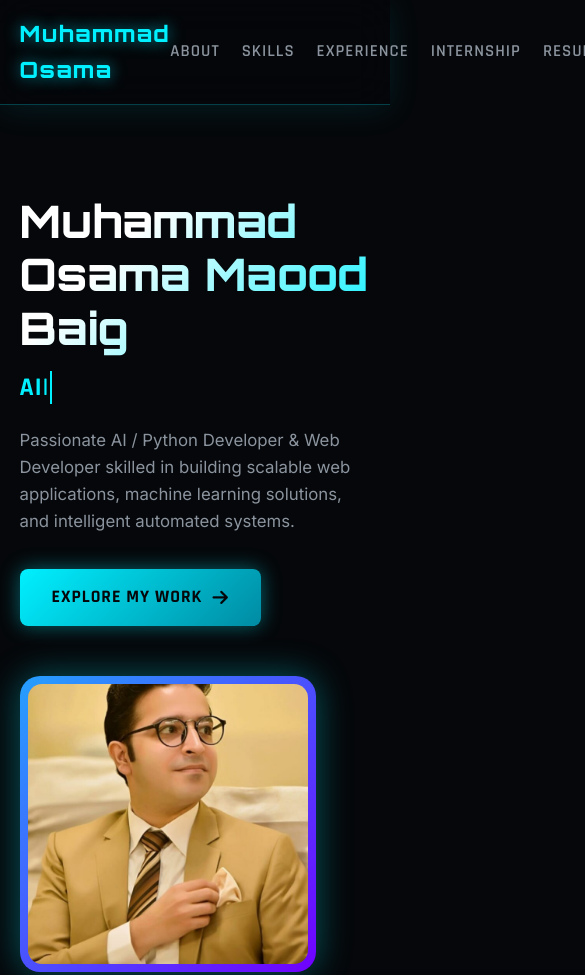
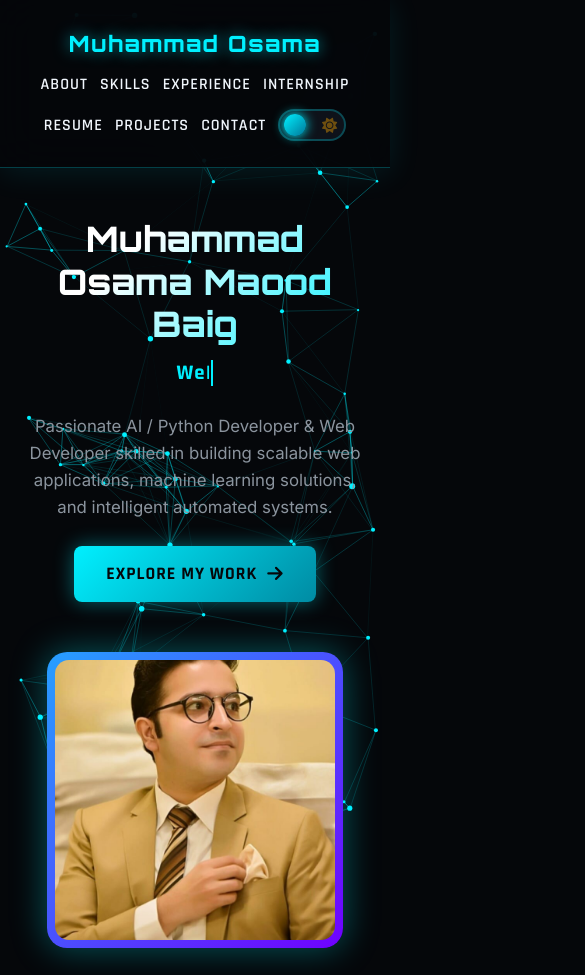
Before and after one commit to osamamaoodbaig786-alt/osama_portfolio, a plain HTML site: page index.html in a window 390 px wide. Shown: the top 975 px of the page, 585 px wide, since content can reach past the window. Drawn offline with Linux system fonts and the light colour scheme.

Commit message:
Fix mobile responsive layout and navbar theme

```diff
--- a/index.html
+++ b/index.html
@@ -75,6 +75,8 @@
             display: flex;
             justify-content: space-between;
             align-items: center;
+            flex-wrap: wrap;
+            gap: 10px;
         }
         .logo {
             font-family: var(--font-heading);
@@ -88,15 +90,16 @@
         .nav-links {
             list-style: none;
             display: flex;
-            gap: 22px;
+            gap: 20px;
             align-items: center;
+            flex-wrap: wrap;
         }
         .nav-links a {
             font-family: var(--font-sub);
             color: var(--text-muted);
             text-decoration: none;
             font-weight: 600;
-            font-size: 1.05rem;
+            font-size: 1rem;
             letter-spacing: 1px;
             text-transform: uppercase;
             transition: all 0.3s ease;
@@ -162,7 +165,7 @@
             flex-wrap: wrap;
             gap: 50px;
         }
-        .hero-content { flex: 1; min-width: 320px; }
+        .hero-content { flex: 1; min-width: 280px; }
         .hero-content h1 {
             font-family: var(--font-heading);
             font-size: 2.8rem;
@@ -220,6 +223,7 @@
             background-size: 300% 300%;
             animation: gradientBorder 5s ease infinite;
             box-shadow: 0 0 35px rgba(0, 240, 255, 0.35);
+            margin: 0 auto;
         }
         @keyframes gradientBorder {
             0% { background-position: 0% 50%; }
@@ -442,6 +446,37 @@
             background: linear-gradient(135deg, #111827, #008ba3);
             -webkit-background-clip: text; -webkit-text-fill-color: transparent;
         }
+
+        /* Media Query for Mobile Responsiveness Fix */
+        @media (max-width: 768px) {
+            .nav-container {
+                flex-direction: column;
+                align-items: center;
+                padding: 10px 0;
+            }
+            .nav-links {
+                justify-content: center;
+                gap: 12px;
+                font-size: 0.95rem;
+            }
+            .nav-links a {
+                color: var(--text-main); /* Automatically adapts to theme (dark/light) */
+            }
+            .hero {
+                padding: 50px 0;
+                text-align: center;
+                justify-content: center;
+            }
+            .hero-content h1 {
+                font-size: 2.2rem;
+            }
+            .hero-content h3 {
+                font-size: 1.3rem;
+            }
+            .hero-content p {
+                margin: 0 auto 25px auto;
+            }
+        }
     </style>
 </head>
 <body>
@@ -499,7 +534,7 @@
                 <div class="skill-card">
                     <i class="fas fa-brain" style="font-size: 32px; color: var(--primary-cyan); margin-bottom: 15px;"></i>
                     <h3>AI & Python Engineering</h3>
-                    <p>Automated workflow systems, data analysis scripts, AI integration, and FastAPI / Flask backend development.</p>
+                    <p>Automated workflow systems, data analysis scripts, AI integration, and Fast API / Flask backend development.</p>
                     <div class="tech-tags">
                         <span class="tag">Python</span>
                         <span class="tag">FastAPI</span>
@@ -537,7 +572,7 @@
             <p class="section-subtitle">Professional career roadmap</p>
 
             <div class="exp-card">
-                <h3>TECHNO FUZION | AI & Python Developer</h3>
+                <h3>• TECHNO FUZION | AI & Python Developer</h3>
                 <div class="company">Techno Fuzion</div>
                 <ul>
                     <li>Designing, developing, and deploying AI-driven solutions and applications using Python.</li>
@@ -572,7 +607,7 @@
             <p class="section-subtitle">Practical hands-on industry experience</p>
 
             <div class="exp-card">
-                <h3>TECHNO FUZION | Data Analyst</h3>
+                <h3>• TECHNO FUZION | Data Analyst</h3>
                 <div class="company">Techno Fuzion</div>
                 <ul>
                     <li>Analyzed datasets to extract actionable business insights and support decision-making processes.</li>
@@ -582,7 +617,7 @@
             </div>
 
             <div class="exp-card">
-                <h3>HBL Bank — SRM, Retail Lending</h3>
+                <h3>• HBL Bank — SRM, Retail Lending</h3>
                 <div class="company">HBL Bank</div>
                 <ul>
                     <li>Assisted the Retail Lending team in handling customer inquiries and loan products.</li>
@@ -592,7 +627,7 @@
             </div>
 
             <div class="exp-card">
-                <h3>Unique Poultry International | Accounts Assistant</h3>
+                <h3>• Unique Poultry International | Accounts Assistant</h3>
                 <div class="company">Unique Poultry International</div>
                 <ul>
                     <li>Prepared payroll, verified invoices, and maintained ledgers for accounts receivable.</li>
@@ -602,7 +637,7 @@
             </div>
 
             <div class="exp-card">
-                <h3>Nova Med Pharmaceuticals | Finance</h3>
+                <h3>• Nova Med Pharmaceuticals | Finance</h3>
                 <div class="company">Nova Med Pharmaceuticals</div>
                 <ul>
                     <li>Maintained financial records, managed databases, and assisted with bookkeeping software.</li>
@@ -751,77 +786,149 @@
                             <a href="mailto:osamamaoodbaig786@gmail.com" style="color:#fff; text-decoration:none;">osamamaoodbaig786@gmail.com</a>
                         </div>
                     </div>
+
+                    <div class="info-box-item">
+                        <i class="fa-solid fa-phone"></i>
+                        <div>
+                            <span style="display:block; font-size:0.8rem; color:#888;">PHONE</span>
+                            <a href="tel:03054122965" style="color:#fff; text-decoration:none;">03054122965</a>
+                        </div>
+                    </div>
+
+                    <div class="info-box-item">
+                        <i class="fa-solid fa-location-dot"></i>
+                        <div>
+                            <span style="display:block; font-size:0.8rem; color:#888;">LOCATION</span>
+                            <span style="color:#fff;">Lahore, Pakistan</span>
+                        </div>
+                    </div>
+
+                    <!-- GitHub & LinkedIn Glowing Social Buttons -->
+                    <div style="display: flex; gap: 15px; margin-top: 30px; flex-wrap: wrap;">
+                        <a href="https://github.com/osamamaoodbaig786-alt" target="_blank" style="display: inline-flex; align-items: center; gap: 10px; color: var(--primary-cyan); text-decoration: none; font-family: var(--font-sub); font-weight: 700; font-size: 1rem; padding: 10px 20px; border: 1px solid rgba(0, 240, 255, 0.4); border-radius: 10px; background: rgba(13, 17, 23, 0.8); backdrop-filter: blur(8px); transition: all 0.35s ease;">
+                            <i class="fa-brands fa-github"></i> GitHub
+                        </a>
+                        <a href="https://www.linkedin.com/in/muhammad-osama-maood-baig-634b26182/" target="_blank" style="display: inline-flex; align-items: center; gap: 10px; color: var(--primary-cyan); text-decoration: none; font-family: var(--font-sub); font-weight: 700; font-size: 1rem; padding: 10px 20px; border: 1px solid rgba(0, 240, 255, 0.4); border-radius: 10px; background: rgba(13, 17, 23, 0.8); backdrop-filter: blur(8px); transition: all 0.35s ease;">
+                            <i class="fa-brands fa-linkedin"></i> LinkedIn
+                        </a>
+                    </div>
                 </div>
+
                 <div class="contact-form-card">
-                    <form action="#" method="POST">
-                        <input type="text" placeholder="Your Name" required>
-                        <input type="email" placeholder="Your Email" required>
-                        <textarea rows="4" placeholder="Your Message" required></textarea>
-                        <button type="submit" class="btn-submit">Send Message</button>
+                    <form action="https://formspree.io/f/xnpapbgo" method="POST">
+                        <input type="text" name="name" required placeholder="Your Name">
+                        <input type="email" name="email" required placeholder="Your Email">
+                        <input type="text" name="subject" required placeholder="Subject">
+                        <textarea name="message" rows="5" required placeholder="Your Message"></textarea>
+                        <button type="submit" class="btn-submit">Send Message <i class="fas fa-paper-plane"></i></button>
                     </form>
                 </div>
             </div>
         </div>
     </section>
 
-    <!-- JavaScript for Animations and Modals -->
+    <!-- Scripts -->
     <script>
-        // Resume Modal Controls
-        function openResumeModal() {
-            document.getElementById('resumeModal').style.display = 'flex';
+        // Typing Effect Script
+        const roles = ["AI & Python Developer", "Web Application Developer", "Data Analyst & Automation Expert"];
+        let roleIndex = 0;
+        let charIndex = 0;
+        let isDeleting = false;
+        const typingElement = document.getElementById("typing-text");
+
+        function typeEffect() {
+            const currentRole = roles[roleIndex];
+            if (isDeleting) {
+                typingElement.textContent = currentRole.substring(0, charIndex - 1);
+                charIndex--;
+            } else {
+                typingElement.textContent = currentRole.substring(0, charIndex + 1);
+                charIndex++;
+            }
+
+            let typeSpeed = isDeleting ? 40 : 80;
+
+            if (!isDeleting && charIndex === currentRole.length) {
+                typeSpeed = 2000;
+                isDeleting = true;
+            } else if (isDeleting && charIndex === 0) {
+                isDeleting = false;
+                roleIndex = (roleIndex + 1) % roles.length;
+                typeSpeed = 500;
+            }
+
+            setTimeout(typeEffect, typeSpeed);
         }
-        function closeResumeModal() {
-            document.getElementById('resumeModal').style.display = 'none';
+        document.addEventListener("DOMContentLoaded", typeEffect);
+
+        // Particle Canvas Background Script
+        const canvas = document.getElementById('bg-canvas');
+        const ctx = canvas.getContext('2d');
+        let width, height, particles = [];
+
+        function resizeCanvas() {
+            width = canvas.width = window.innerWidth;
+            height = canvas.height = window.innerHeight;
         }
+        window.addEventListener('resize', resizeCanvas);
+        resizeCanvas();
 
-        // Theme Toggle
-        function toggleTheme(checkbox) {
-            if(checkbox.checked) {
-                document.body.classList.add('light-mode');
-            } else {
-                document.body.classList.remove('light-mode');
+        class Particle {
+            constructor() {
+                this.x = Math.random() * width;
+                this.y = Math.random() * height;
+                this.vx = (Math.random() - 0.5) * 1.2;
+                this.vy = (Math.random() - 0.5) * 1.2;
+                this.radius = Math.random() * 2 + 1;
+            }
+            update() {
+                this.x += this.vx; this.y += this.vy;
+                if (this.x < 0 || this.x > width) this.vx = -this.vx;
+                if (this.y < 0 || this.y > height) this.vy = -this.vy;
+            }
+            draw() {
+                ctx.beginPath();
+                ctx.arc(this.x, this.y, this.radius, 0, Math.PI * 2);
+                ctx.fillStyle = '#00f0ff';
+                ctx.fill();
             }
         }
 
-        // Typing Effect
-        const words = ["AI & Python Developer", "Full-Stack Web Architect", "Data Analyst"];
-        let i = 0;
-        let timer;
+        for (let i = 0; i < 70; i++) particles.push(new Particle());
 
-        function typingEffect() {
-            let word = words[i].split("");
-            let loopTyping = function() {
-                if (word.length > 0) {
-                    document.getElementById('typing-text').innerHTML += word.shift();
-                } else {
-                    setTimeout(deletingEffect, 2000);
-                    return false;
+        function animate() {
+            ctx.clearRect(0, 0, width, height);
+            particles.forEach((p, index) => {
+                p.update();
+                p.draw();
+                for (let j = index + 1; j < particles.length; j++) {
+                    let dx = p.x - particles[j].x, dy = p.y - particles[j].y;
+                    let dist = Math.sqrt(dx * dx + dy * dy);
+                    if (dist < 120) {
+                        ctx.beginPath();
+                        ctx.moveTo(p.x, p.y);
+                        ctx.lineTo(particles[j].x, particles[j].y);
+                        ctx.strokeStyle = `rgba(0, 240, 255, ${1 - dist / 120})`;
+                        ctx.lineWidth = 0.5;
+                        ctx.stroke();
+                    }
                 }
-                timer = setTimeout(loopTyping, 100);
-            };
-            loopTyping();
+            });
+            requestAnimationFrame(animate);
         }
+        animate();
 
-        function deletingEffect() {
-            let word = words[i].split("");
-            let loopDeleting = function() {
-                if (word.length > 0) {
-                    word.pop();
-                    document.getElementById('typing-text').innerHTML = word.join("");
-                } else {
-                    if (words.length > (i + 1)) {
-                        i++;
-                    } else {
-                        i = 0;
-                    }
-                    setTimeout(typingEffect, 500);
-                    return false;
-                }
-                timer = setTimeout(loopDeleting, 50);
-            };
-            loopDeleting();
+        // Resume Modal Functions
+        function openResumeModal() { document.getElementById('resumeModal').style.display = 'flex'; }
+        function closeResumeModal() { document.getElementById('resumeModal').style.display = 'none'; }
+
+        // Theme Toggle Function
+        templateTheme = function(checkbox) {
+            document.body.classList.toggle('light-mode', checkbox.checked);
+        };
+        function toggleTheme(checkbox) {
+            document.body.classList.toggle('light-mode', checkbox.checked);
         }
-        typingEffect();
     </script>
 </body>
 </html>
```
